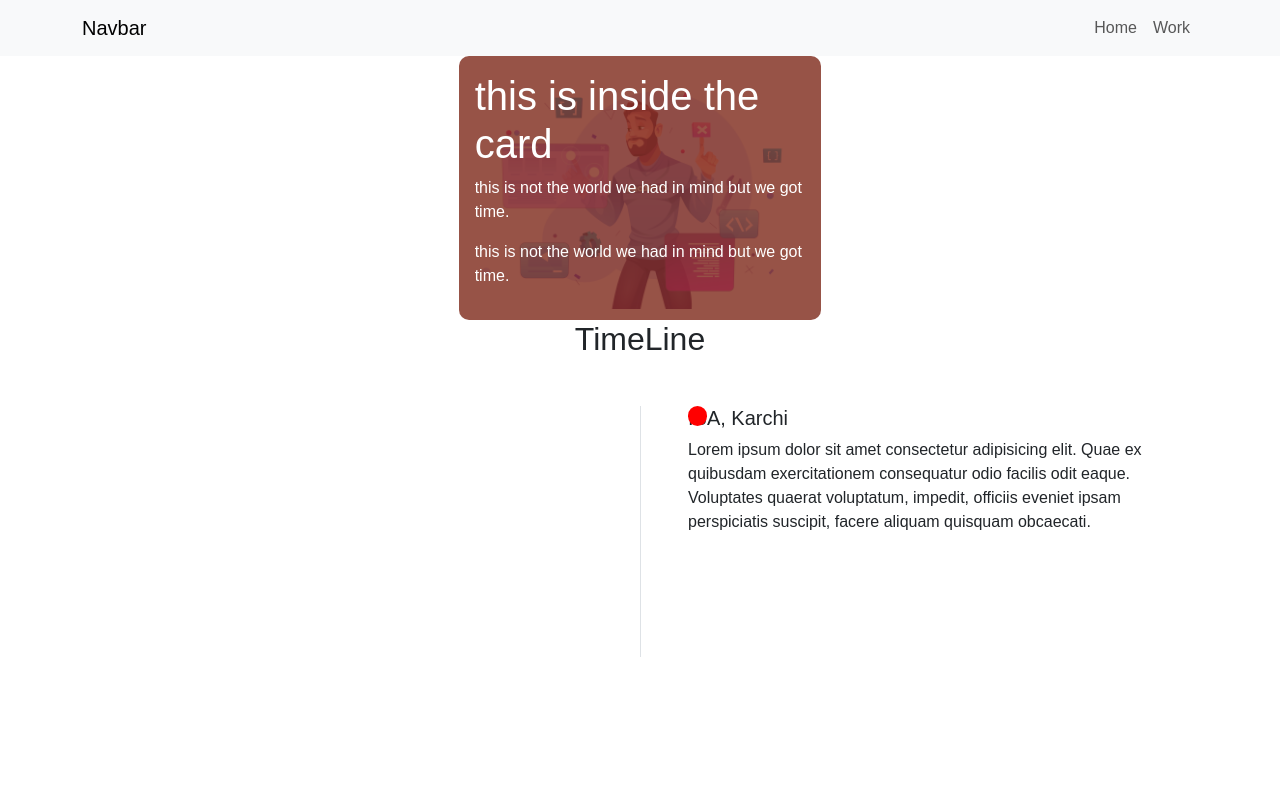
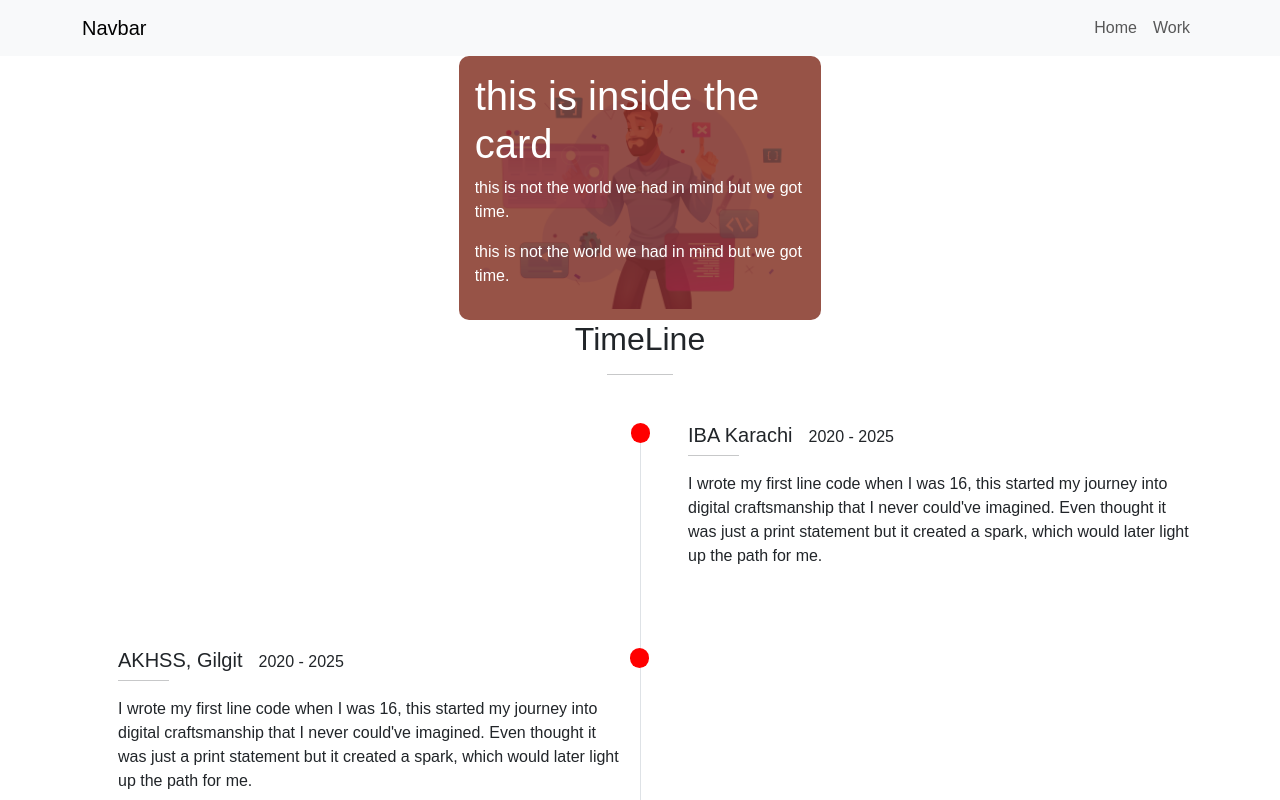
Before and after one commit to latif-muhammad/my-portfolio, a React (Create React App) app: page / in a window 1280 px wide. Shown: the top 800 px of the page. Built offline with nearby package versions, Linux system fonts and the light colour scheme.

Commit message:
fixed timeline

```diff
--- a/src/App.js
+++ b/src/App.js
@@ -2,13 +2,14 @@ import './App.css';
 import Card from './components/base/Card';
 import Navbar from './components/core/Navbar';
 import Timeline from './components/core/Timeline';
-
+import * as data from "./utilities/data";
 
 function App() {
   return (
     <div className="App">
       <Navbar></Navbar>
       <div className="container d-flex justify-content-around">
+
 
         <Card>
           <h1>this is inside the card</h1>
@@ -18,7 +19,8 @@ function App() {
 
         </Card>
       </div>
-      <Timeline></Timeline>
+
+      <Timeline timelineData = {data.timelineData}></Timeline>
     </div>
   );
 }
--- /dev/null
+++ b/src/components/base/Timeline_detail.js
@@ -0,0 +1,20 @@
+import styles from "./Timeline_detail.module.css";
+
+const TimeLineDetail = (props) => {
+    return (
+        <div key={props.data.id} className={`timeline-details position-relative
+        offset-0  col-12 col-md-6 ps-5 pb-0 pb-md-5 mb-3 ${props.data.id % 2 === 0 ? "offset-md-6" : ""}`}>
+            <div className={`${styles.dot} position-absolute`} style={props.data.id % 2 === 0 ? { left: -9 } : { right: -9 }}>
+                <div className="bg-dark"></div>
+            </div>
+            <div className="d-flex justify-content-start align-items-baseline">
+                <h5 className="mb-2 pe-3">{props.data.title}</h5>
+                <span className="mb-0 align-bottom" >{props.data.year}</span>
+            </div>
+            <hr style={{ width: "10%", height: "0.05rem" }} class="mt-0 mb-3 p-0" />
+            <p className="text-start">{props.data.detail}</p>
+        </div>
+    );
+}
+
+export default TimeLineDetail;
--- /dev/null
+++ b/src/components/base/Timeline_detail.module.css
@@ -0,0 +1,19 @@
+.dot{
+    height: 1.2rem;
+    width: 1.2rem;
+    border-radius: 50%;
+    background-color:red!important;
+    z-index: 10;
+}
+
+@media (max-width: 576px) {
+		/* timeline */
+	.timeline-details{
+		padding-left: 4rem!important;
+	}
+
+	.dot{
+		left: 0.92rem!important;
+	}
+
+}
--- a/src/components/core/Timeline.js
+++ b/src/components/core/Timeline.js
@@ -1,40 +1,23 @@
-import styles  from "./Timeline.module.css";
+import TimeLineDetail from "../base/Timeline_detail";
+import styles from "./Timeline.module.css";
 const TimeLine = (props) => {
     return (
-        <section id="timeline" class="container section-margin position-relative">
-            <div class="title mb-5">
-                <h2 class="text-center mb-3">TimeLine</h2>
-                {/* <hr style="width: 6%;" class="text-center mx-auto m-0" /> */}
+        <section id="timeline" className="container section-margin position-relative">
+            <div className="title mb-5">
+                <h2 className="text-center mb-3">TimeLine</h2>
+                <hr style={{ width: "6%" }} class="text-center mx-auto m-0" />
             </div>
 
-            <div className = {`row container ${styles.separator} `}>
-                <div class="col-12 d-flex justify-content-start justify-content-md-center ">
-                    <div class="border border-top-0 border-bottom-0 border-end-0"></div>
+            <div className={`row container ${styles.separator} `}>
+                <div className="col-12 d-flex justify-content-start justify-content-md-center ">
+                    <div className="border border-top-0 border-bottom-0 border-end-0"></div>
                 </div>
             </div>
-
-            <div class="row body">
-                <div class="timeline-details position-relative offset-0 offset-md-6 col-12 col-md-6 ps-5 pb-0 pb-md-5 mb-3">
-                    <div className ={`${styles.dot} position-absolute`}>
-                        <div class="bg-dark"></div>
-                    </div>
-                    <div class="d-flex justify-content-start align-items-baseline">
-                        <h5 class="mb-2 pe-3">IBA, Karchi</h5>
-                        <span class="mb-0 align-bottom text-white-50" >2020 - 2025</span>
-                    </div>
-                    {/* <hr style="width: 10%; height: 0.05rem" class="mt-0 mb-3 p-0" /> */}
-                        <p class="text-start">Lorem ipsum dolor sit amet consectetur adipisicing elit. Quae ex quibusdam
-                            exercitationem consequatur
-                            odio
-                            facilis odit eaque. Voluptates quaerat voluptatum, impedit, officiis eveniet ipsam perspiciatis
-                            suscipit,
-                            facere aliquam quisquam obcaecati.</p>
-                </div>
-
-
-
-
-
+            <div className="row body">
+                {
+                    props.timelineData.map((data) => (
+                        <TimeLineDetail data={data}></TimeLineDetail>))
+                }
             </div>
 
         </section>
--- a/src/components/core/Timeline.module.css
+++ b/src/components/core/Timeline.module.css
@@ -7,26 +7,9 @@
 
 }
 
-.dot{
-    height: 1.2rem;
-    width: 1.2rem;
-    border-radius: 50%;
-    background-color:red!important;
-    z-index: 10;
-}
-
 @media (max-width: 576px) {
 	.section-margin {
 		margin-bottom: 4rem !important;
 	}
 
-	/* timeline */
-	.timeline-details{
-		padding-left: 4rem!important;
-	}
-
-	.dot{
-		left: 0.92rem!important;
-	}
-
 }
--- a/src/utilities/data.js
+++ b/src/utilities/data.js
@@ -1,8 +1,8 @@
-const timeLine = [
+export const timelineData = [
     {
         id: 0,
-        title: "First line of code",
-        year : "2018",
+        title: "IBA Karachi",
+        year : "2020 - 2025",
         detail: "I wrote my first line code when I was 16, this started my journey into digital craftsmanship that I never could've imagined. Even thought it was just a print statement but it created a spark, which would later light up the path for me.",
 
     },
@@ -22,4 +22,4 @@ const timeLine = [
     },
 
 ];
-const projects = [];
+export const projects = [];
```
